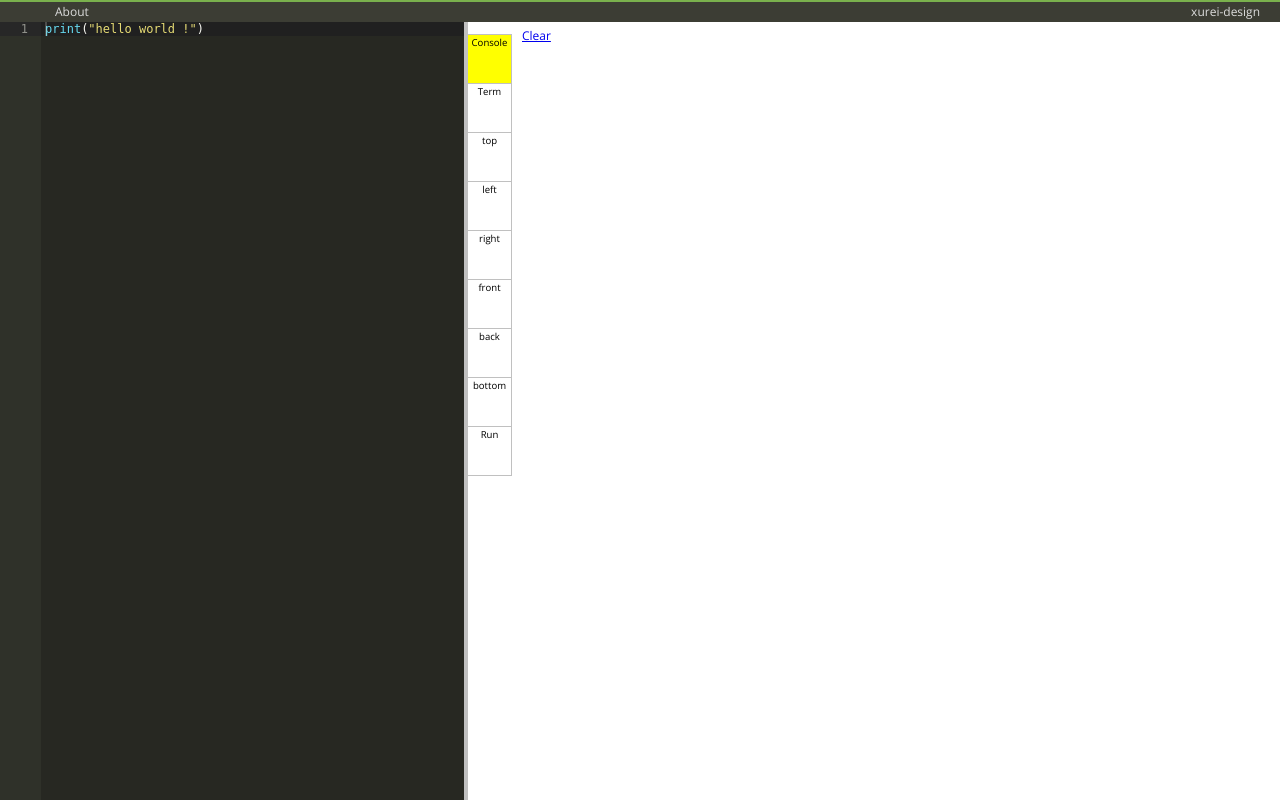
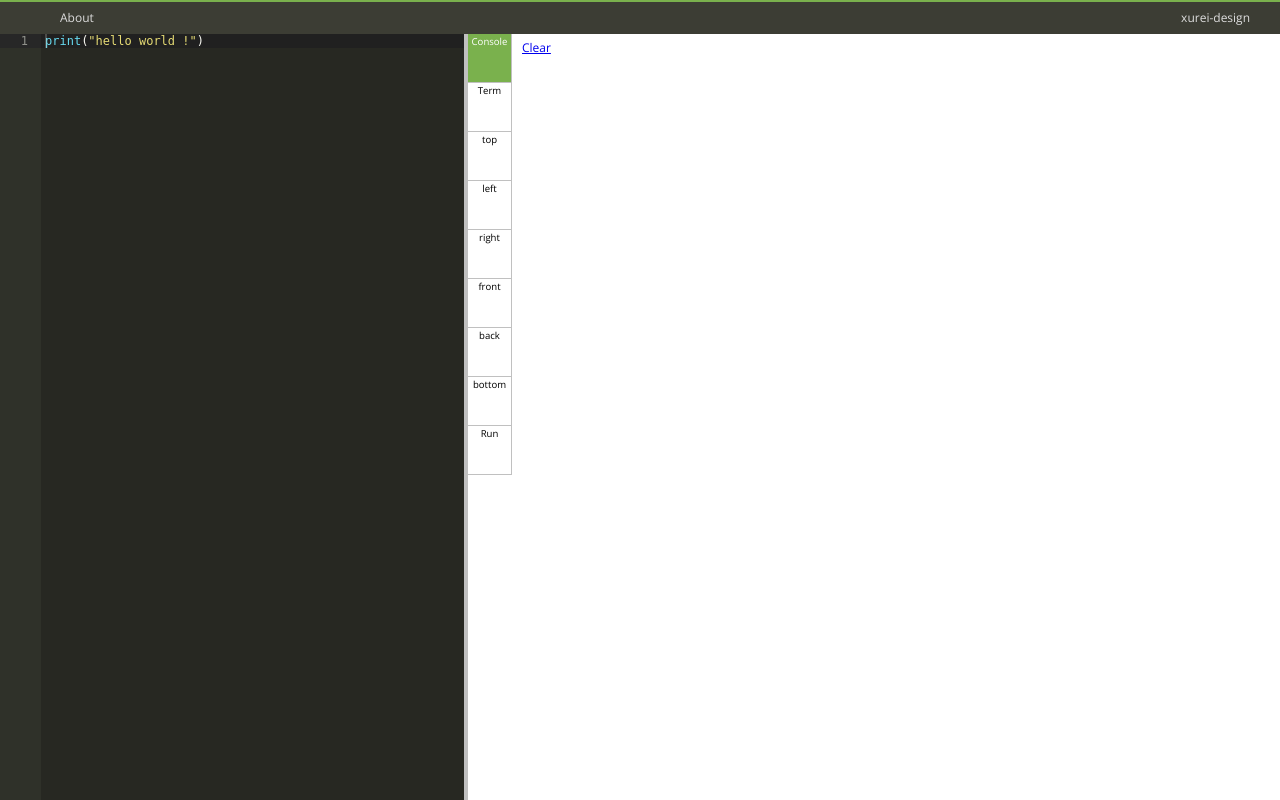
Before and after one commit to xurei/computercraft-emulator, a PHP site: page / in a window 1280 px wide. Run offline with PHP 8.4, Linux system fonts and the light colour scheme; style sheets or scripts are compiled from the project's sources.

Commit message:
Improved UI

```diff
--- a/about.php
+++ b/about.php
@@ -22,10 +22,10 @@
 			You are a developer ? You want to help this project ? <a href="https://github.com/xurei/computercraft-emulator" target="_blank">Fork it on github</a>, it's open source !
 		</p>
 
-		<h2>About the author</h2>
+		<!-- <h2>About the author</h2>
 		<p>
 			TODO
-		</p>
+		</p> -->
 	</div>
 </div>
 <script>
--- a/css/sass/block.header.scss
+++ b/css/sass/block.header.scss
@@ -1,4 +1,4 @@
-$header-h: 20px;
+$header-h: 32px;
 $line-top-h: 2px;
 #main
 {
@@ -30,7 +30,7 @@ $line-top-h: 2px;
 	line-height: $header-h;
 	z-index: 1000;
 
-	padding: $line-top-h 20px 0 55px;
+	padding: $line-top-h 20px 0 50px;
 	@include box-sizing(border-box);
 
 	a
@@ -49,10 +49,20 @@ $line-top-h: 2px;
 		> li
 		{
 			display: inline-block;
+			@include box-sizing(border-box);
 			&:not(:last-child)
 			{
 				margin-right: 15px;
 			}
+			&:hover {
+				background: #7ab14d;
+			}
+
+			> a {
+				height: 100%;
+				display: inline-block;
+				padding: 0 10px;
+			}
 		}
 	}
 }
--- a/css/sass/block.split-pane.scss
+++ b/css/sass/block.split-pane.scss
@@ -22,16 +22,18 @@ $resize-line-width: 4px;
 	{
 		list-style: none;
 		padding: 0;
+		margin: 0;
 		li
 		{
 			height: $sides-pane-width;
 			border: solid 1px silver;
 			border-left: none;
 			border-top: none;
-			&:first-of-type
-			{
-				border-top: solid 1px silver;
+			cursor: pointer;
+			&:hover {
+				background: #eee;
 			}
+
 			font-size: 0.8rem;
 			text-align: center;
 			line-height: $sides-pane-width / 3;
@@ -43,7 +45,8 @@ $resize-line-width: 4px;
 
 			&.active
 			{
-				background: yellow;
+				background: #7ab14d;
+				color: #fff;
 			}
 		}
 	}
--- a/css/style.css
+++ b/css/style.css
@@ -12,11 +12,11 @@ h1 { text-align: center; }
 html.split-started * { user-select: none; -moz-user-select: none; -webkit-user-select: none; -ms-user-select: none; }
 
 #sides-pane { position: relative; z-index: 1; display: block; float: left; margin-left: -48px; width: 48px; padding-left: 4px; -moz-box-sizing: border-box; -webkit-box-sizing: border-box; box-sizing: border-box; }
-#sides-pane ul { list-style: none; padding: 0; }
-#sides-pane ul li { height: 48px; border: solid 1px silver; border-left: none; border-top: none; font-size: 0.8rem; text-align: center; line-height: 16px; }
-#sides-pane ul li:first-of-type { border-top: solid 1px silver; }
+#sides-pane ul { list-style: none; padding: 0; margin: 0; }
+#sides-pane ul li { height: 48px; border: solid 1px silver; border-left: none; border-top: none; cursor: pointer; font-size: 0.8rem; text-align: center; line-height: 16px; }
+#sides-pane ul li:hover { background: #eee; }
 #sides-pane ul li .periph { font-size: 0.7rem; }
-#sides-pane ul li.active { background: yellow; }
+#sides-pane ul li.active { background: #7ab14d; color: #fff; }
 
 #left-pane, #resize-line, #right-pane { height: 100%; float: left; margin: 0; position: relative; -moz-box-sizing: border-box; -webkit-box-sizing: border-box; box-sizing: border-box; z-index: 0; }
 
@@ -30,14 +30,16 @@ html.split-started * { user-select: none; -moz-user-select: none; -webkit-user-s
 #right-pane .side { height: 100%; -moz-box-sizing: border-box; -webkit-box-sizing: border-box; box-sizing: border-box; display: none; position: relative; }
 #right-pane .side.active { display: block; }
 
-#main { padding-top: 22px; }
+#main { padding-top: 34px; }
 
-#header { position: fixed; top: 0; left: 0; width: 100%; background: #49483E; background: #3c3d34; color: #ddd; height: 22px; line-height: 20px; z-index: 1000; padding: 2px 20px 0 55px; -moz-box-sizing: border-box; -webkit-box-sizing: border-box; box-sizing: border-box; }
+#header { position: fixed; top: 0; left: 0; width: 100%; background: #49483E; background: #3c3d34; color: #ddd; height: 34px; line-height: 32px; z-index: 1000; padding: 2px 20px 0 50px; -moz-box-sizing: border-box; -webkit-box-sizing: border-box; box-sizing: border-box; }
 #header:before { content: ""; background: #7ab14d; height: 2px; display: block; position: absolute; left: 0; top: 0; right: 0; }
 #header a { color: inherit; text-decoration: none; }
 #header > ul { padding: 0; margin: 0; list-style: none; display: inline-block; }
-#header > ul > li { display: inline-block; }
+#header > ul > li { display: inline-block; -moz-box-sizing: border-box; -webkit-box-sizing: border-box; box-sizing: border-box; }
 #header > ul > li:not(:last-child) { margin-right: 15px; }
+#header > ul > li:hover { background: #7ab14d; }
+#header > ul > li > a { height: 100%; display: inline-block; padding: 0 10px; }
 
 .popup-overlay { background: rgba(0, 0, 0, 0.3); position: fixed; top: 0; left: 0; width: 100%; height: 100%; z-index: 1000; overflow-y: auto; overflow-x: hidden; display: none; }
 .popup-overlay.active { display: block; }
```
